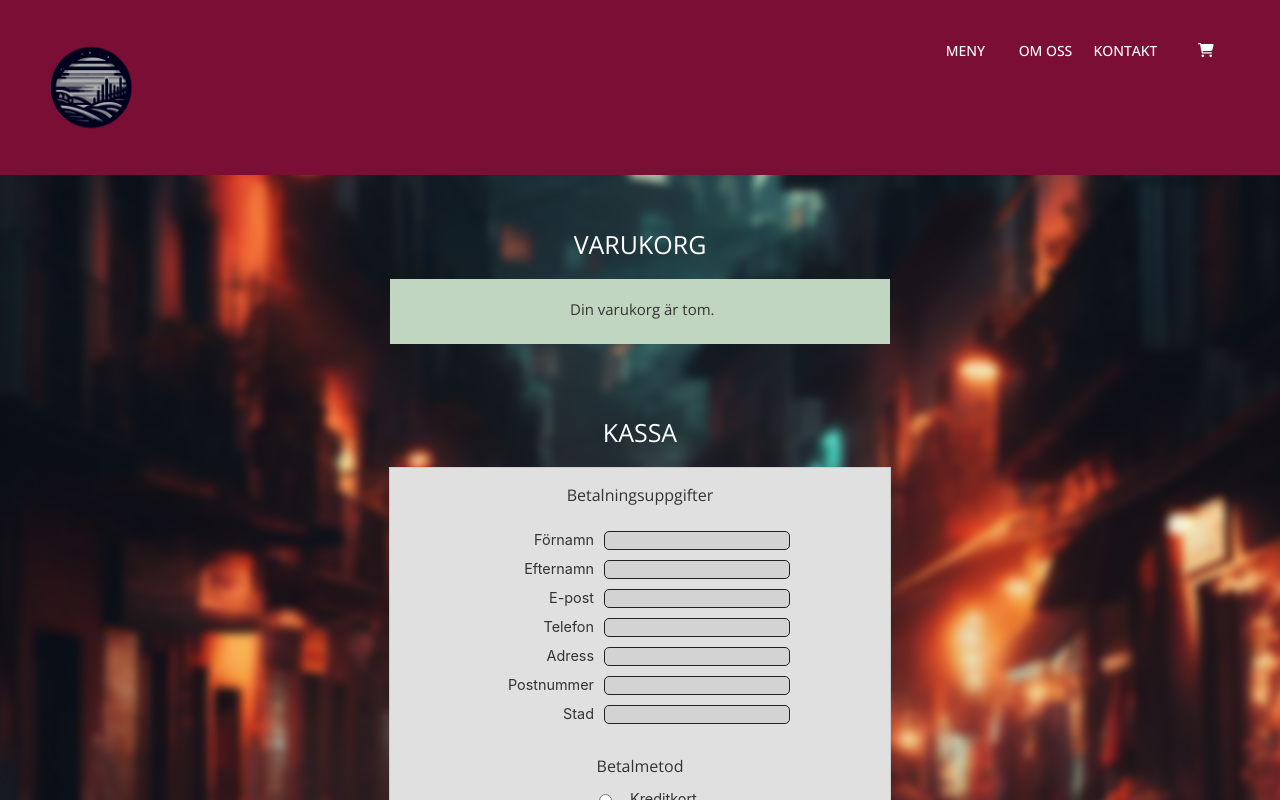
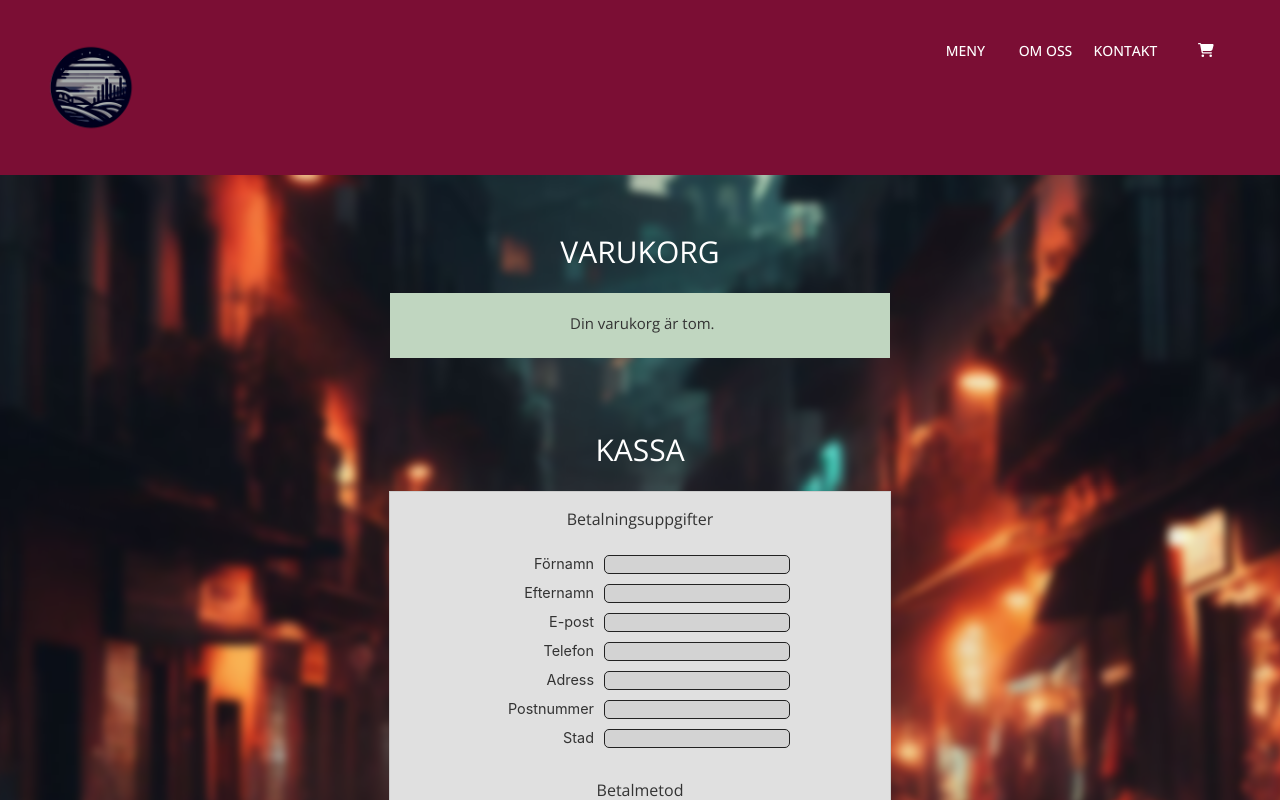
Before and after one commit to Rottweileriana/TexFusion, a React (Vite) app: page /Shoppingcart in a window 1280 px wide. Shown: the top 800 px of the page. Built offline with nearby package versions, Linux system fonts and the light colour scheme.

Commit message:
enlarged text style on cart, checkoutform titles. And font weight to 400

```diff
--- a/src/components/CheckoutForm.tsx
+++ b/src/components/CheckoutForm.tsx
@@ -101,8 +101,8 @@ const CheckoutFormCartContainer = styled.div`
 const StyledTitle = styled.h2`
   margin-top: 50px;
   font-family: "Open Sans";
-  font-size: 25px;
-  font-weight: 300;
+  font-size: 30px;
+  font-weight: 400;
   color: white;
 `;
 
--- a/src/components/ShoppingCart.tsx
+++ b/src/components/ShoppingCart.tsx
@@ -157,8 +157,8 @@ const ShoppingCartContainer = styled.div`
 
 const StyledTitle = styled.h2`
   font-family: "Open Sans";
-  font-size: 25px;
-  font-weight: 300;
+  font-size: 30px;
+  font-weight: 400;
   color: white;
 `;
 
@@ -172,7 +172,7 @@ const EmtptyCartText = styled.div`
   margin-left: 165px;
   font-family: "Open Sans";
   font-size: 15px;
-  font-weight: 300;
+  font-weight: 400;
   color: #333333;
 `;
 //#endregion
```
